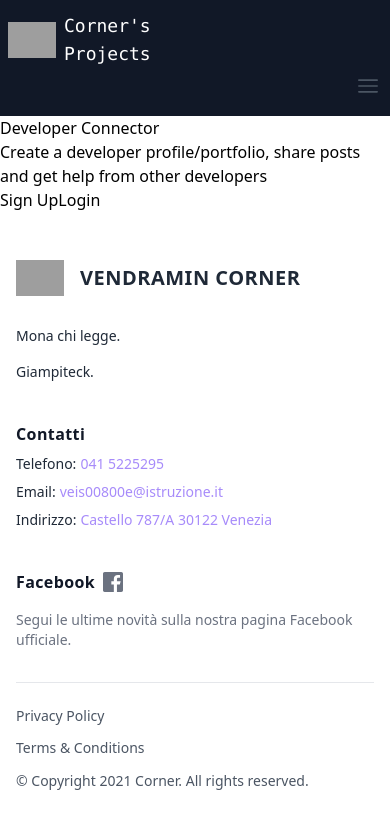
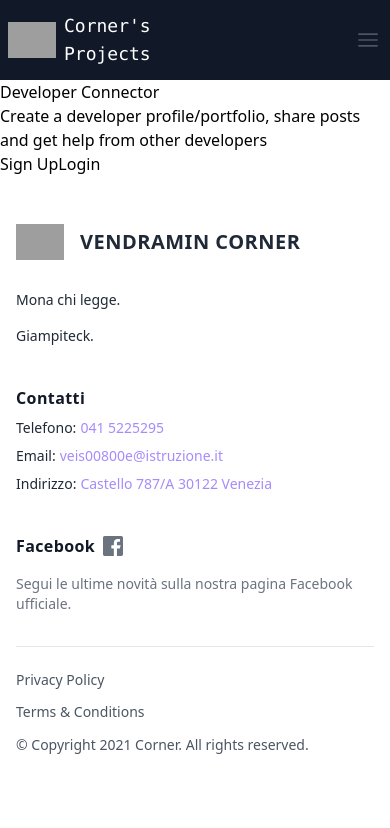
Before and after one commit to lucamanf/Corner, a React (Create React App) app: page / in a window 390 px wide. Shown: the top 828 px of the page. Built offline with nearby package versions, Linux system fonts and the light colour scheme; no server answers; grey boxes are pictures that could not be loaded; the HTML template or start-up script is replaced by a standard one.

Commit message:
TailwindCSS 0.3.5.3.1

```diff
--- a/src/components/layout/navbar/navbar.component.jsx
+++ b/src/components/layout/navbar/navbar.component.jsx
@@ -24,7 +24,7 @@ const Nav = ({ auth: { isAuthenticated }, logout }) => {
 
   const authLinks = (
     <>
-      <div className="flex flex-row items-center justify-center">
+      <div className="flex flex-row items-center justify-center invisible lg:visible">
         <div className="items-center justify-center hidden pr-2 lg:block">
           <AllProjects />
         </div>
@@ -32,7 +32,7 @@ const Nav = ({ auth: { isAuthenticated }, logout }) => {
           <Dashboard />
         </div>
       </div>
-      <div className="flex flex-row items-center justify-center">
+      <div className="flex flex-row items-center justify-center invisible lg:visible">
         <div className="items-center justify-center hidden pr-2 lg:block">
           <CreateButton />
         </div>
@@ -43,7 +43,7 @@ const Nav = ({ auth: { isAuthenticated }, logout }) => {
             aria-label="Sign out"
             title="Sign out"
           >
-            <LogoutButton></LogoutButton>
+            <LogoutButton />
           </Link>
         </div>
       </div>
@@ -120,7 +120,7 @@ const Nav = ({ auth: { isAuthenticated }, logout }) => {
         </div>
       </div>
 
-      <div className="flex items-end justify-end visible lg:hidden">
+      <div className="flex items-center justify-end visible lg:hidden">
         <button
           aria-label="Open Menu"
           title="Open Menu"
@@ -167,7 +167,7 @@ const Nav = ({ auth: { isAuthenticated }, logout }) => {
   return (
     <div class="bg-gray-900">
       <div className="px-2 py-3 mx-auto sm:max-w-xl md:max-w-full lg:max-w-screen-xl md:px-24 lg:px-8">
-        <div className="relative grid grid-cols-2 lg:grid-cols-3">
+        <div className="relative grid grid-cols-4 lg:grid-cols-3">
           <CornerHomeButton />
           <Fragment>{isAuthenticated ? authLinks : guestLinks}</Fragment>
         </div>
```
